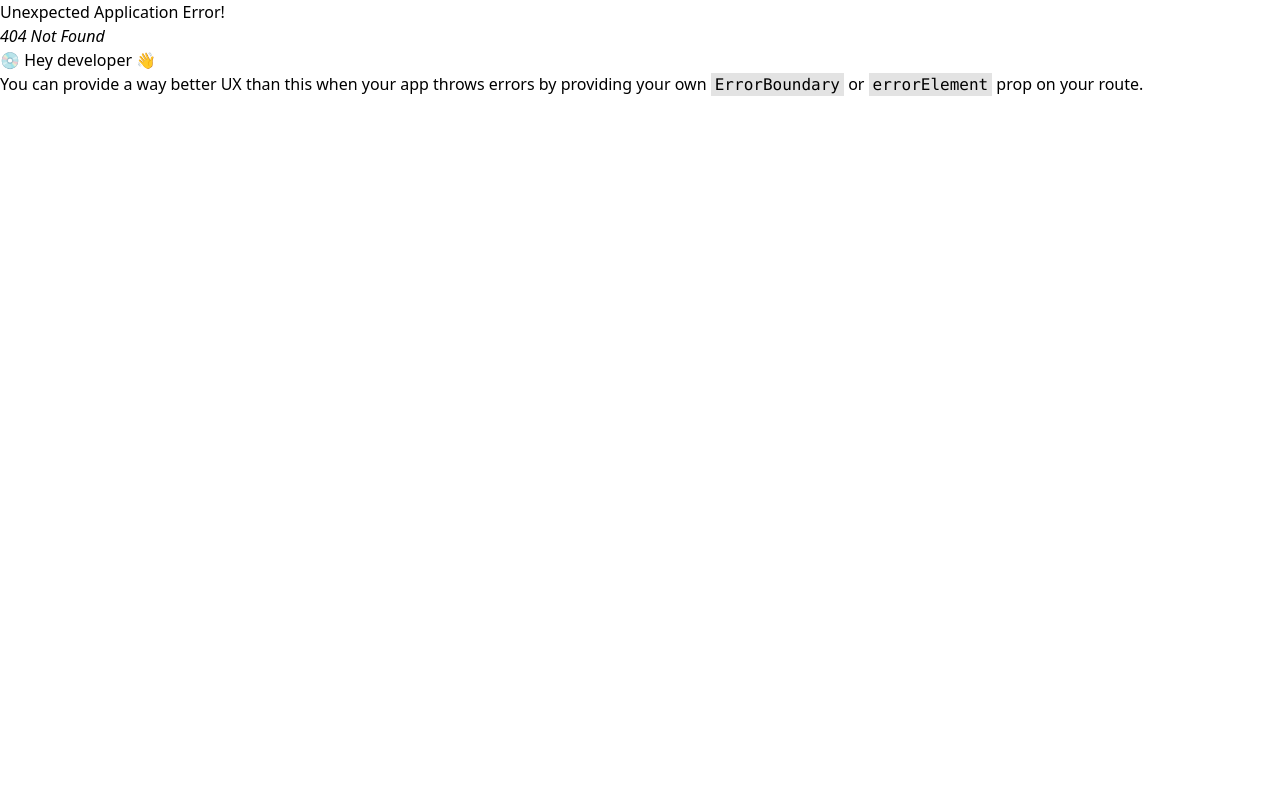
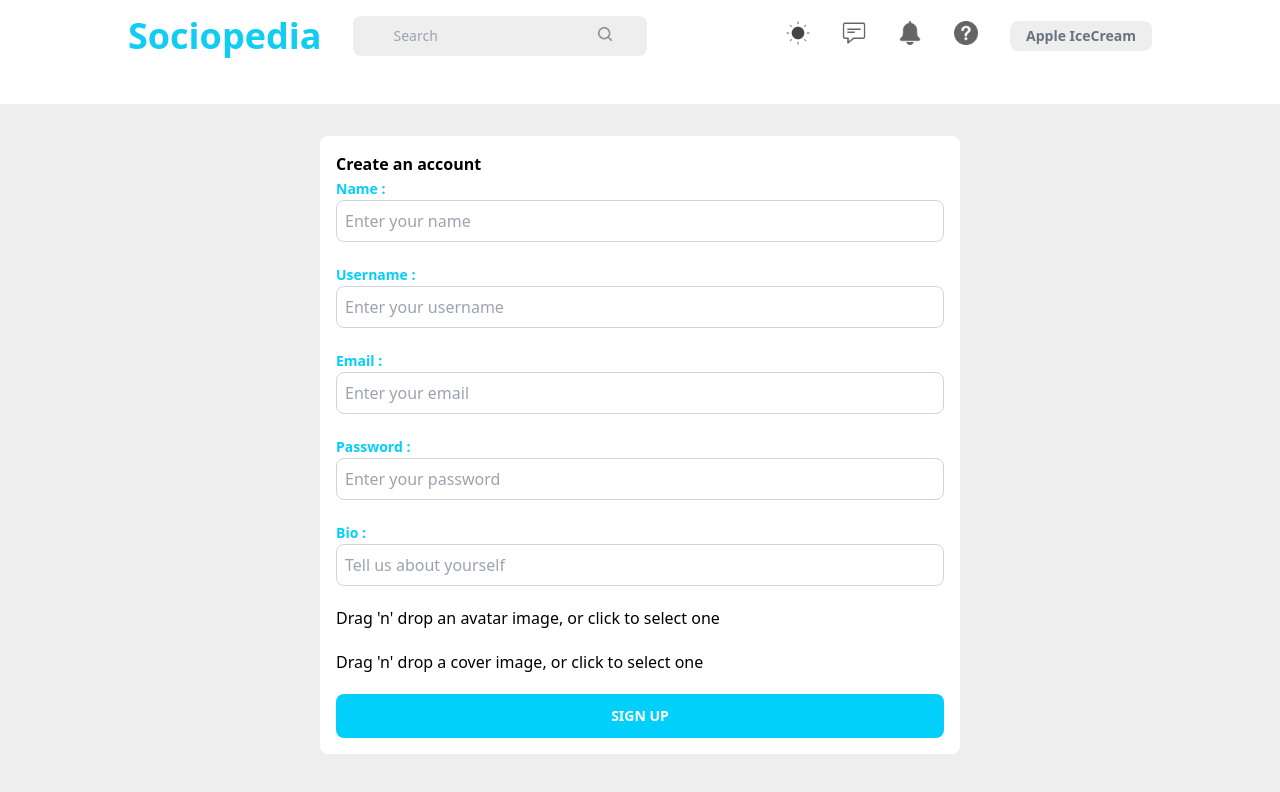
Before and after one commit to AtharvKhamkar/Social_Networking_App_Frontend, a React (Vite) app: page /Test in a window 1280 px wide. Before the commit this address had no page. Shown: the top 792 px of the page. Built offline with nearby package versions, Linux system fonts and the light colour scheme.

Commit message:
add signup functinoality

```diff
--- a/package.json
+++ b/package.json
@@ -14,6 +14,7 @@
     "axios": "^1.7.2",
     "react": "^18.3.1",
     "react-dom": "^18.3.1",
+    "react-dropzone": "^14.2.3",
     "react-hook-form": "^7.52.0",
     "react-redux": "^9.1.2",
     "react-router-dom": "^6.24.0",
--- a/src/Test.jsx
+++ b/src/Test.jsx
@@ -1,77 +1,110 @@
-import { useState } from 'react';
-import { useDispatch, useSelector } from 'react-redux';
-import './App.css';
-import { loginUser, logoutUser } from './features/userRequest';
-import { selectAuth } from './features/userSlice';
+import React, { useState } from 'react';
+import { useDropzone } from 'react-dropzone';
+import { useForm } from 'react-hook-form';
+import { useDispatch } from 'react-redux';
+import { useNavigate } from 'react-router-dom';
+import Button from './components/Button';
+import Input from './components/Input';
+import { signupUser } from './features/userRequest';
 
-function  Test() {
-  const [userName, setUserName] = useState('');
-  const [email, setEmail] = useState('');
-  const [password, setPassword] = useState('');
-  const [response, setResponse] = useState('');
+const Test = () => {
+  const { register, handleSubmit, setValue } = useForm();
   const [error, setError] = useState('');
   const dispatch = useDispatch();
-  const auth = useSelector(selectAuth);
-  const token = auth.token;
+  const navigate = useNavigate();
 
-  const BASE_URL =
-    'https://social-networking-app.onrender.com/api/v1/users/login';
-
-  const handleSubmit = async (e) => {
-    e.preventDefault();
-
-    const requestData = {
-      userName,
-      email,
-      password,
+  const onDropAvatar = (acceptedFiles) => {
+    setValue('avatar', acceptedFiles[0]);
   };
 
-    dispatch(loginUser(requestData));
+  const onDropCoverImage = (acceptedFiles) => {
+    setValue('coverImage', acceptedFiles[0]);
   };
 
-  const handleLogout = (e) => {
-    e.preventDefault();
+  const {
+    getRootProps: getRootPropsAvatar,
+    getInputProps: getInputPropsAvatar,
+  } = useDropzone({ onDrop: onDropAvatar });
+  const {
+    getRootProps: getRootPropsCoverImage,
+    getInputProps: getInputPropsCoverImage,
+  } = useDropzone({ onDrop: onDropCoverImage });
 
-    dispatch(logoutUser({ token }));
+  const signup = async (data) => {
+    setError('');
+    try {
+      await dispatch(signupUser(data));
+      navigate('/');
+    } catch (error) {
+      setError(error.message);
+      console.log(error);
+    }
   };
 
   return (
-    <div>
-      <form onSubmit={handleSubmit}>
-        <div className='flex'>
-          <label htmlFor='userName'>Username</label>
-          <input
+    <div className='w-full min-h-screen bg-[#eeeeee] py-8'>
+      <div className='w-1/2 bg-[#ffffff] flex flex-col justify-center rounded-lg mx-auto p-4'>
+        <p className='text-start text-md font-bold'>Create an account</p>
+        {error && <p className='text-red-500 mt-8 text-center'>{error}</p>}
+        <form onSubmit={handleSubmit(signup)}>
+          <div className='space-y-5'>
+            <Input
+              label='Name'
+              placeholder='Enter your name'
               type='text'
+              {...register('name', {
+                required: true,
+              })}
+            />
+            <Input
+              label='Username'
               placeholder='Enter your username'
-            value={userName}
-            onChange={(e) => setUserName(e.target.value)}
+              type='text'
+              {...register('userName', {
+                required: true,
+              })}
             />
+            <Input
+              label='Email'
+              placeholder='Enter your email'
+              type='email'
+              {...register('email', {
+                required: true,
+                validate: {
+                  matchPattern: (value) =>
+                    /^\w+([.-]?\w+)*@\w+([.-]?\w+)*(\.\w{2,3})+$/.test(value) ||
+                    'Email address must be a valid address',
+                },
+              })}
+            />
+            <Input
+              label='Password'
+              placeholder='Enter your password'
+              type='password'
+              {...register('password', {
+                required: true,
+              })}
+            />
+            <Input
+              label='Bio'
+              placeholder='Tell us about yourself'
+              type='text'
+              {...register('bio')}
+            />
+            <div {...getRootPropsAvatar()} className='dropzone'>
+              <input {...getInputPropsAvatar()} />
+              <p>Drag 'n' drop an avatar image, or click to select one</p>
             </div>
-        <div className='flex'>
-          <label htmlFor='email'>Email</label>
-          <input
-            type='text'
-            placeholder='Enter your email'
-            value={email}
-            onChange={(e) => setEmail(e.target.value)}
-          />
+            <div {...getRootPropsCoverImage()} className='dropzone'>
+              <input {...getInputPropsCoverImage()} />
+              <p>Drag 'n' drop a cover image, or click to select one</p>
             </div>
-        <div className='flex'>
-          <label htmlFor='password'>Password</label>
-          <input
-            type='password'
-            placeholder='Enter your password'
-            value={password}
-            onChange={(e) => setPassword(e.target.value)}
-          />
+            <Button children='Sign Up' type='submit' />
           </div>
-        <button type='submit'>Login</button>
         </form>
-      <button onClick={handleLogout}>Logout</button>
-      <div>{auth && <p> Response: {JSON.stringify(auth)}</p>}</div>
-      <div>{error && <p>Error: {JSON.stringify(error?.message)}</p>}</div>
+      </div>
     </div>
   );
-}
+};
 
 export default Test;
--- a/src/features/userRequest.js
+++ b/src/features/userRequest.js
@@ -55,3 +55,44 @@ export const logoutUser = createAsyncThunk(
         }
     }
 )
+
+export const signupUser = createAsyncThunk(
+    'users/signup',
+    async ({name, userName, email, password, bio, avatar, coverImage }, { rejectWithValue }) => {
+            const formData = new FormData();
+            formData.append('name', name);
+            formData.append('userName', userName);
+            formData.append('email', email);
+            formData.append('password', password);
+            formData.append('bio', bio);
+        if (avatar) {
+            formData.append('avatar', avatar)
+        };
+
+        if (coverImage) {
+            formData.append('coverImage',coverImage)
+        };
+
+        try {
+            const response = await axios({
+                method: 'POST',
+                url: `${USER_URL}/users/register`,
+                headers: {
+                    'Content-Type':'multipart/form-data'
+                },
+                data: formData
+            })
+
+            return response.data.response;
+        } catch (error) {
+            if (!error.response) {
+                throw error;
+            }
+
+            return rejectWithValue(error.response.data)
+
+        }
+
+
+    }
+)
--- a/src/features/userSlice.js
+++ b/src/features/userSlice.js
@@ -1,5 +1,5 @@
 import { createSlice } from '@reduxjs/toolkit';
-import { loginUser, logoutUser } from './userRequest';
+import { loginUser, logoutUser, signupUser } from './userRequest';
 
 const initialState = {
     mode: "light",
@@ -64,6 +64,21 @@ export const authSlice = createSlice({
             .addCase(logoutUser.rejected, (state, action) => {
                 state.status = 'failed',
                 state.error = action.payload || 'failed to logout'
+            })
+
+        //cases for signup user
+            .addCase(signupUser.pending, (state) => {
+                state.status = 'loading';
+                state.error = null;
+            })
+            .addCase(signupUser.fulfilled, (state,action) => {
+                state.status = 'succeeded';
+                state.user = action.payload.user
+                state.posts = action.payload.posts
+            })
+            .addCase(signupUser.rejected, (state,action) => {
+                state.status = 'failed';
+                state.error = action.payload || 'failed to signup'
         })
     }
 })
--- a/src/main.jsx
+++ b/src/main.jsx
@@ -2,6 +2,7 @@ import React from 'react';
 import ReactDOM from 'react-dom/client';
 import { Provider } from 'react-redux';
 import { RouterProvider, createBrowserRouter } from 'react-router-dom';
+import Test from './Test.jsx';
 import { store } from './app/store.js';
 import './index.css';
 import HomePage from './pages/HomePage.jsx';
@@ -26,6 +27,10 @@ const route = createBrowserRouter([
         path: '/signup',
         element: <SignupPage />,
       },
+      {
+        path: '/Test',
+        element: <Test />,
+      },
     ],
   },
 ]);
--- a/src/pages/HomePage.jsx
+++ b/src/pages/HomePage.jsx
@@ -1,5 +1,4 @@
 import React from 'react';
-import Test from '../Test';
 import PostCard from '../components/PostCard';
 import UserProfileCard from '../components/UserProfileCard';
 
@@ -13,7 +12,6 @@ const HomePage = () => {
         <PostCard />
         <PostCard />
         <PostCard />
-        <Test />
       </div>
       <UserProfileCard />
     </div>
--- a/src/pages/LoginPage.jsx
+++ b/src/pages/LoginPage.jsx
@@ -1,11 +1,10 @@
 import React, { useState } from 'react';
 import { useForm } from 'react-hook-form';
-import { useDispatch, useSelector } from 'react-redux';
+import { useDispatch } from 'react-redux';
 import { useNavigate } from 'react-router-dom';
 import Button from '../components/Button';
 import Input from '../components/Input';
 import { loginUser } from '../features/userRequest';
-import { selectAuth } from '../features/userSlice';
 
 const LoginPage = () => {
   const { register, handleSubmit } = useForm();
@@ -17,6 +16,7 @@ const LoginPage = () => {
     setError('');
     try {
       await dispatch(loginUser(data));
+      navigate('/');
     } catch (error) {
       setError(error.message);
     }
--- a/src/pages/SignupPage.jsx
+++ b/src/pages/SignupPage.jsx
@@ -1,9 +1,112 @@
-import React from 'react'
+import React, { useState } from 'react';
+import { useDropzone } from 'react-dropzone';
+import { useForm } from 'react-hook-form';
+import { useDispatch } from 'react-redux';
+import { useNavigate } from 'react-router-dom';
+import Button from '../components/Button';
+import Input from '../components/Input';
+import { signupUser } from '../features/userRequest';
 
 const SignupPage = () => {
+  const { register, handleSubmit, setValue } = useForm();
+  const [error, setError] = useState();
+  const dispatch = useDispatch();
+  const navigate = useNavigate();
+
+  const onDropAvatar = (acceptedFiles) => {
+    setValue('avatar', acceptedFiles[0]);
+  };
+
+  const onDropCoverImage = (acceptedFiles) => {
+    setValue('coverImage', acceptedFiles[0]);
+  };
+
+  const {
+    getRootProps: getRootPropsAvatar,
+    getInputProps: getInputPropsAvatar,
+  } = useDropzone({ onDrop: onDropAvatar });
+  const {
+    getRootProps: getRootPropsCoverImage,
+    getInputProps: getInputPropsCoverImage,
+  } = useDropzone({ onDrop: onDropCoverImage });
+
+  const Signup = async (data) => {
+    setError('');
+    try {
+      await dispatch(signupUser(data));
+      navigate('/login');
+    } catch (error) {
+      setError(error.message);
+      console.log(error);
+    }
+  };
+
   return (
-    <div>SignupPage</div>
-  )
-}
+    <div className='w-full min-h-screen bg-[#eeeeee] py-8'>
+      <div className='w-1/2 bg-[#ffffff] flex flex-col justify-center rounded-lg mx-auto p-4'>
+        <p className='text-start text-md font-bold'>
+          Welcome to Sociopedia. the Social Media For Sociopaths
+        </p>
+        {error && <p className='text-red-500 mt-8 text-center'>{error}</p>}
+        <form onSubmit={handleSubmit(Signup)}>
+          <div className='space-y-5'>
+            <Input
+              label='Name'
+              placeholder='Enter your name'
+              type='text'
+              {...register('name', {
+                required: true,
+              })}
+            />
+            <Input
+              label='Username'
+              placeholder='Enter your username'
+              type='text'
+              {...register('userName', {
+                required: true,
+              })}
+            />
+            <Input
+              label='Email'
+              placeholder='Enter your email'
+              type='email'
+              {...register('email', {
+                required: true,
+                validate: {
+                  matchPatern: (value) =>
+                    /^\w+([.-]?\w+)*@\w+([.-]?\w+)*(\.\w{2,3})+$/.test(value) ||
+                    'Email address must be a valid address',
+                },
+              })}
+            />
+            <Input
+              label='Password'
+              placeholder='Enter your password'
+              type='password'
+              {...register('password', {
+                required: true,
+              })}
+            />
+            <Input
+              label='Bio'
+              placeholder='Enter your bio'
+              type='text'
+              {...register('bio')}
+            />
+            <div {...getRootPropsAvatar()}>
+              <input {...getInputPropsAvatar()} />
+              <p>Drag and drop avatar image here or click to select file</p>
+            </div>
+            <div {...getRootPropsCoverImage()}>
+              <input {...getInputPropsCoverImage()} />
+              <p>Drag and drop cover image here or click to select file</p>
+            </div>
+            <Button children='Signup' type='submit' />
+          </div>
+        </form>
+      </div>
+    </div>
+  );
+};
 
-export default SignupPage
+export default SignupPage;
```
Also changed, not shown: 1 other file (tests, documents, lock files or other folders). Lines whose indentation alone changed are shown as unchanged.
